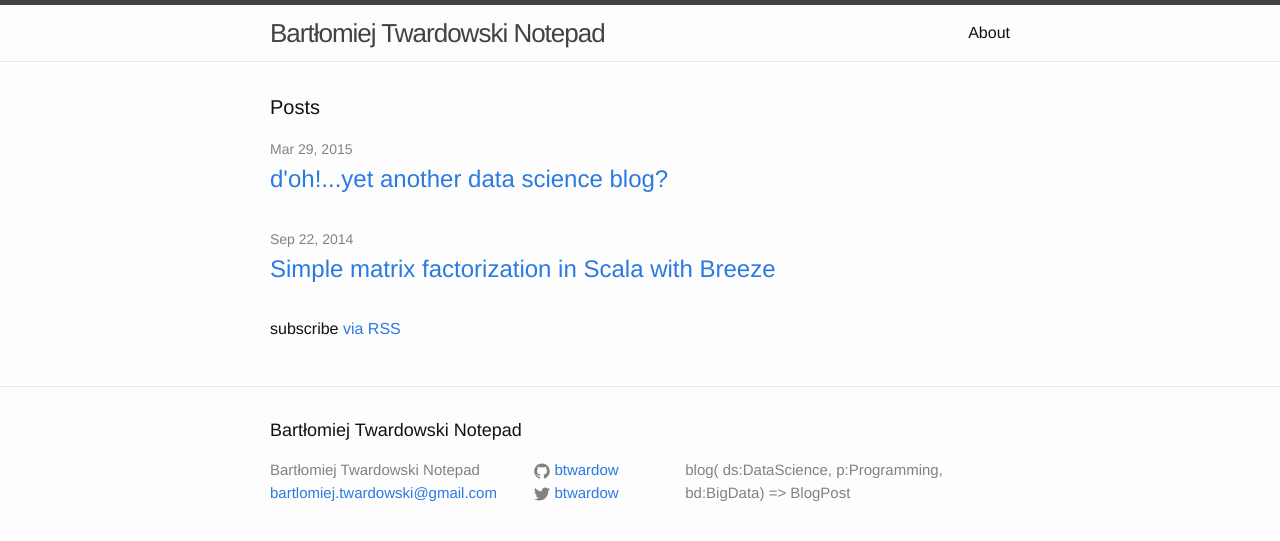
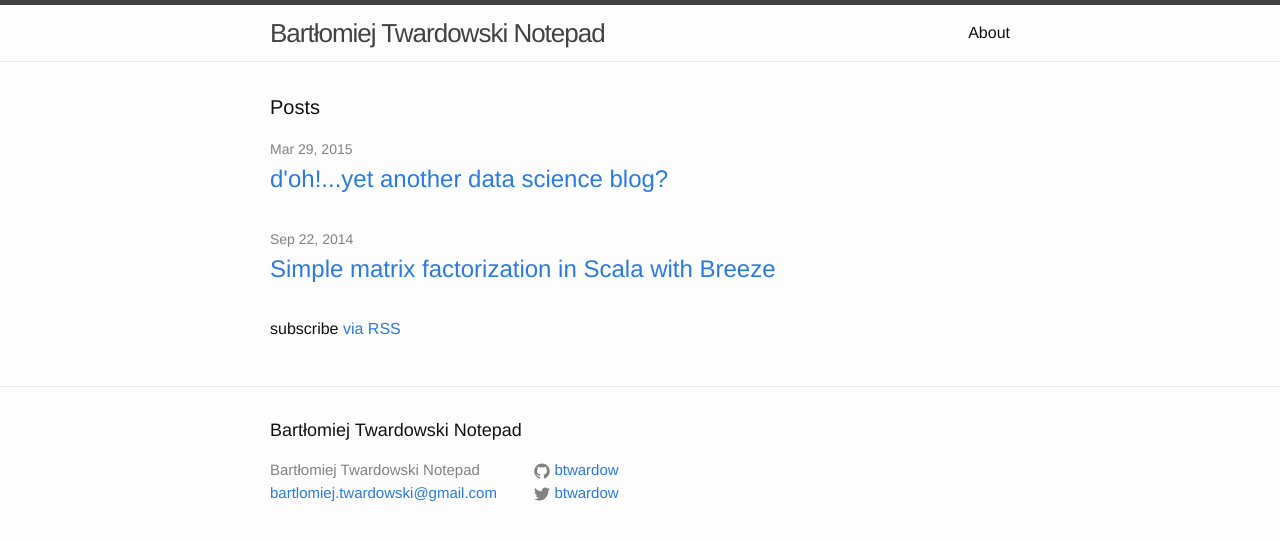
Before and after one commit to btwardow/btwardow.github.io, a Jekyll site: the page built from index.html, in a window 1280 px wide. Shown: the top 541 px of the page. Built offline with Jekyll 4.4.1, drawn with Linux system fonts in a browser that asks for light colours.

```diff
--- a/_includes/footer.html
+++ b/_includes/footer.html
@@ -46,13 +46,7 @@
       </div>
 
       <div class="footer-col  footer-col-3">
-        <p class="text">
-blog(
-  ds:DataScience,
-  p:Programming,
-  bd:BigData)
-     => BlogPost
-        </p>
+          <p class="text"></p>
       </div>
     </div>
 
```
Also changed, not shown: _drafts/2016-04-12-guidelines-for-writing-good-a-paper.md (deleted, +0 -18 lines).
